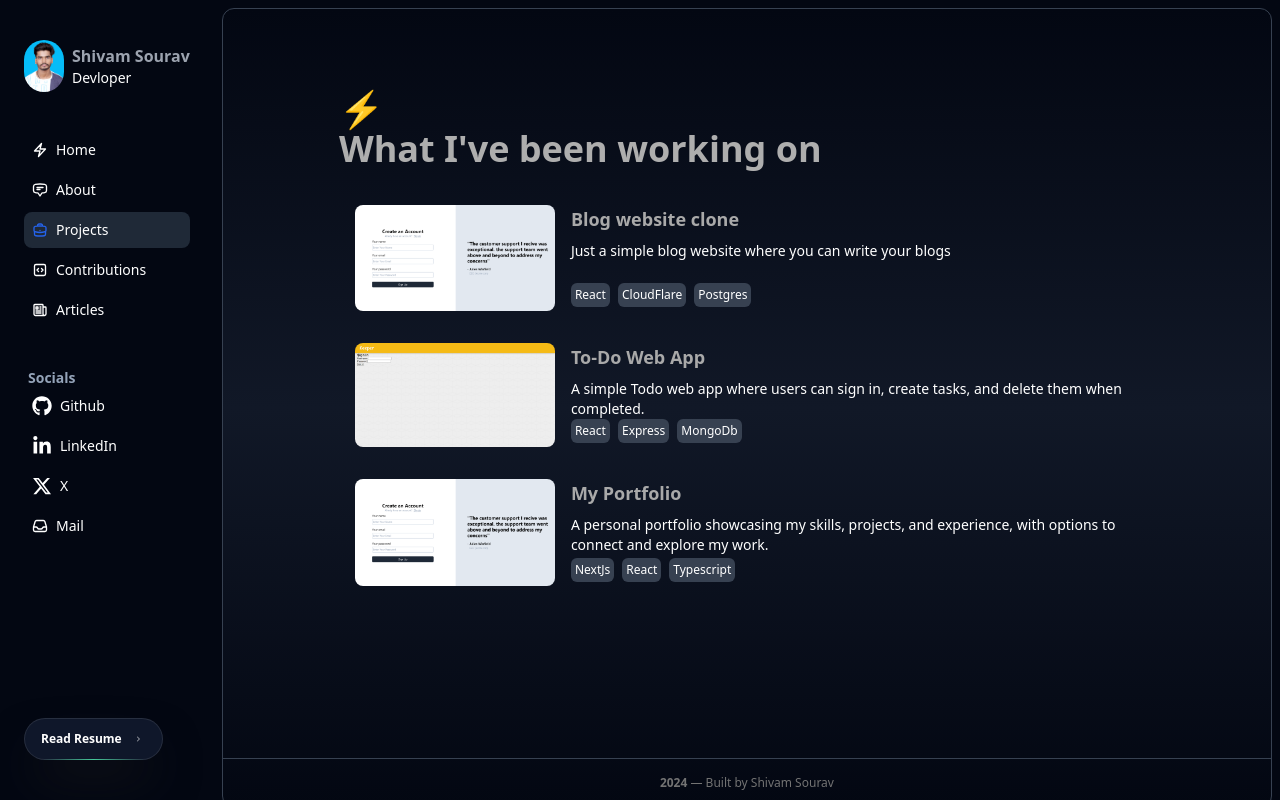
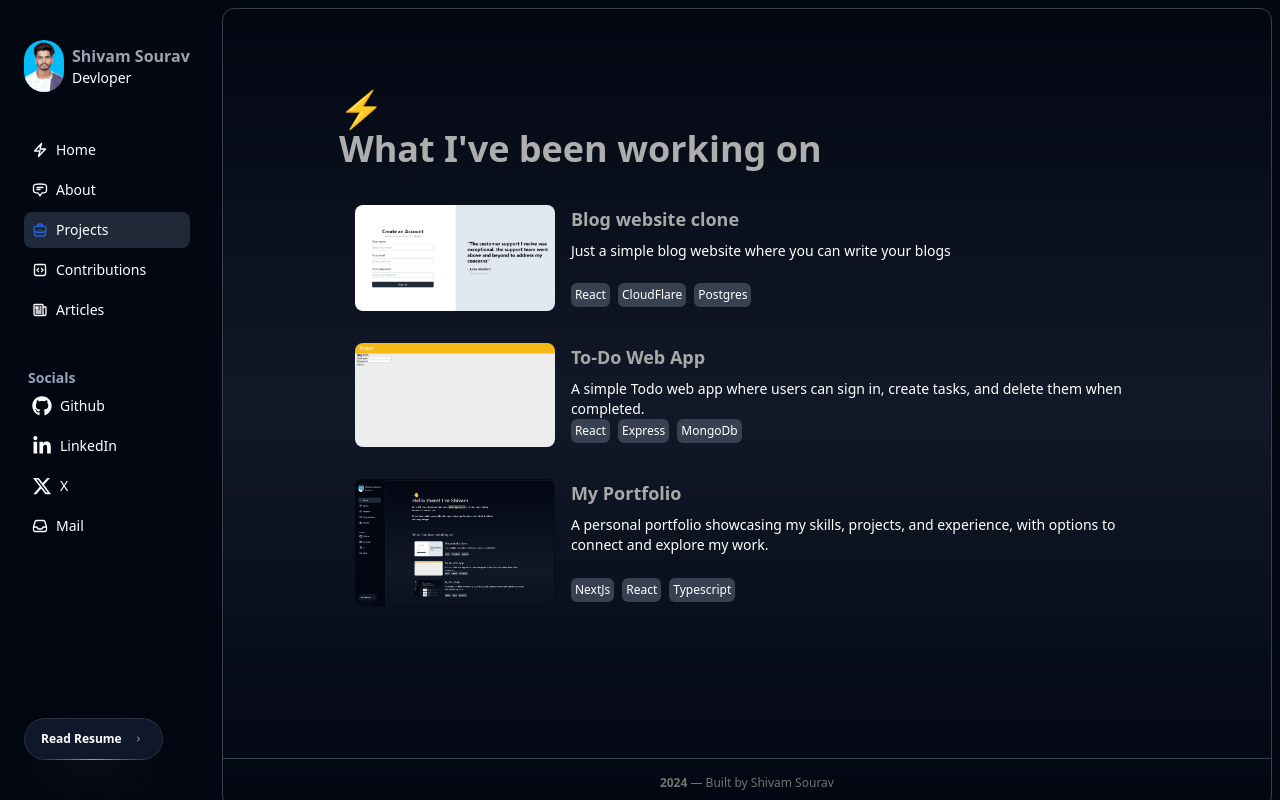
Before and after one commit to PITIFULHAWK/portfolio, a Next.js app: page /projects in a window 1280 px wide. Built offline with nearby package versions, Linux system fonts and the light colour scheme.

Commit message:
Added Content to all pages

```diff
--- a/app/components/MyProjects.tsx
+++ b/app/components/MyProjects.tsx
@@ -78,7 +78,7 @@ export const MyProjects = () => {
                 >
                     <Image
                         className='rounded-lg'
-                        src='/images/Screenshot 2024-08-26 152305LOGIN.png'
+                        src='/images/Screenshot 2024-09-18 173111.png'
                         alt='Rounded avatar'
                         width={200}
                         height={200}
--- a/app/page.tsx
+++ b/app/page.tsx
@@ -39,7 +39,7 @@ export default function Home() {
                     PostgreSQL
                 </p>
                 <p className='bg-gray-950 hover:text-white hover:opacity-75 rounded-full py-3 px-4 text-primary text-sm sm:text-md text-center'>
-                    Empty
+                    Cloudflare
                 </p>
                 <p className='bg-gray-950 hover:text-white hover:opacity-75 rounded-full py-3 px-4 text-primary text-sm sm:text-md text-center'>
                     MongoDB
```
Also changed, not shown: public/images/Screenshot 2024-09-18 173111.png (added).
